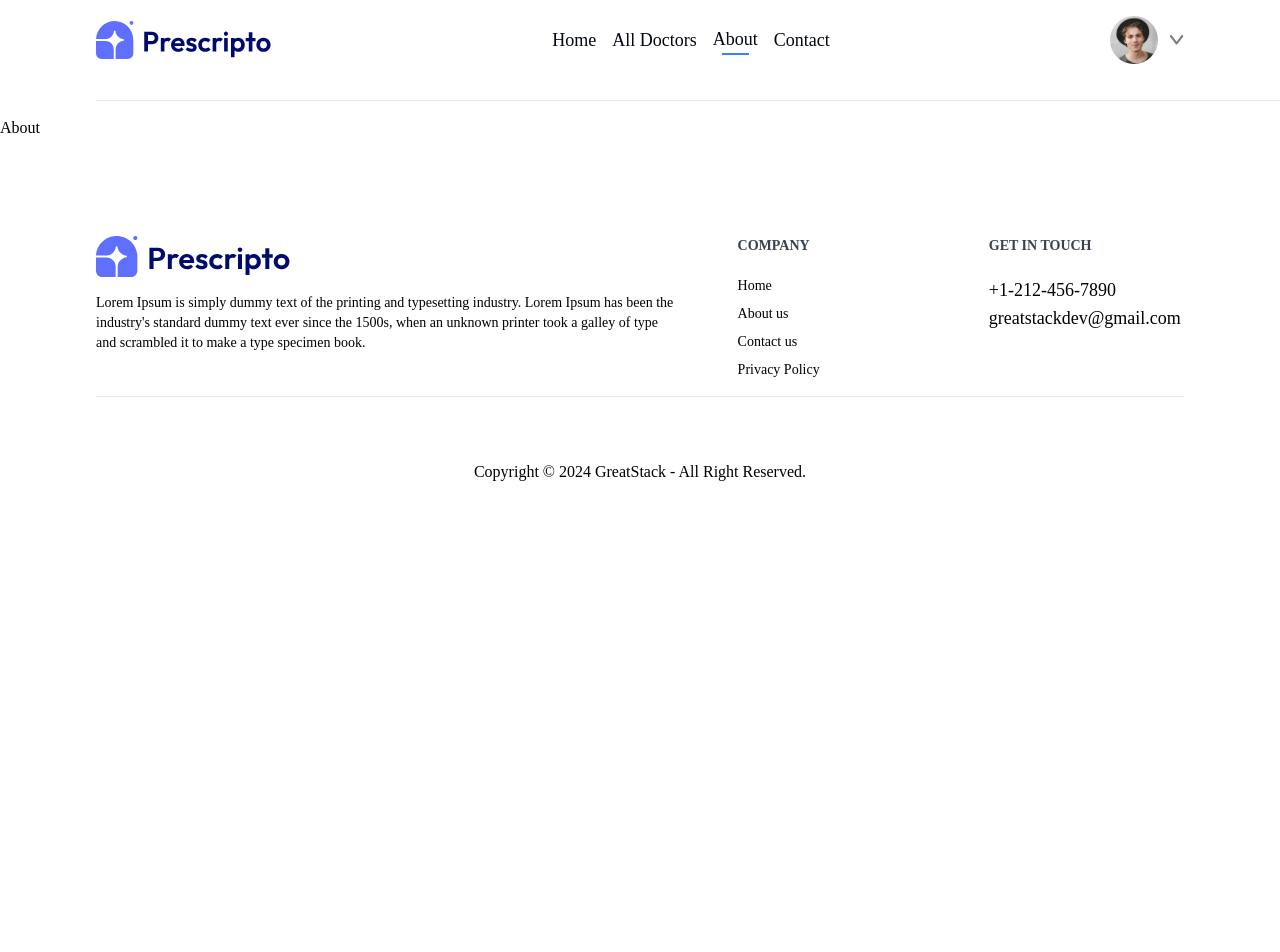
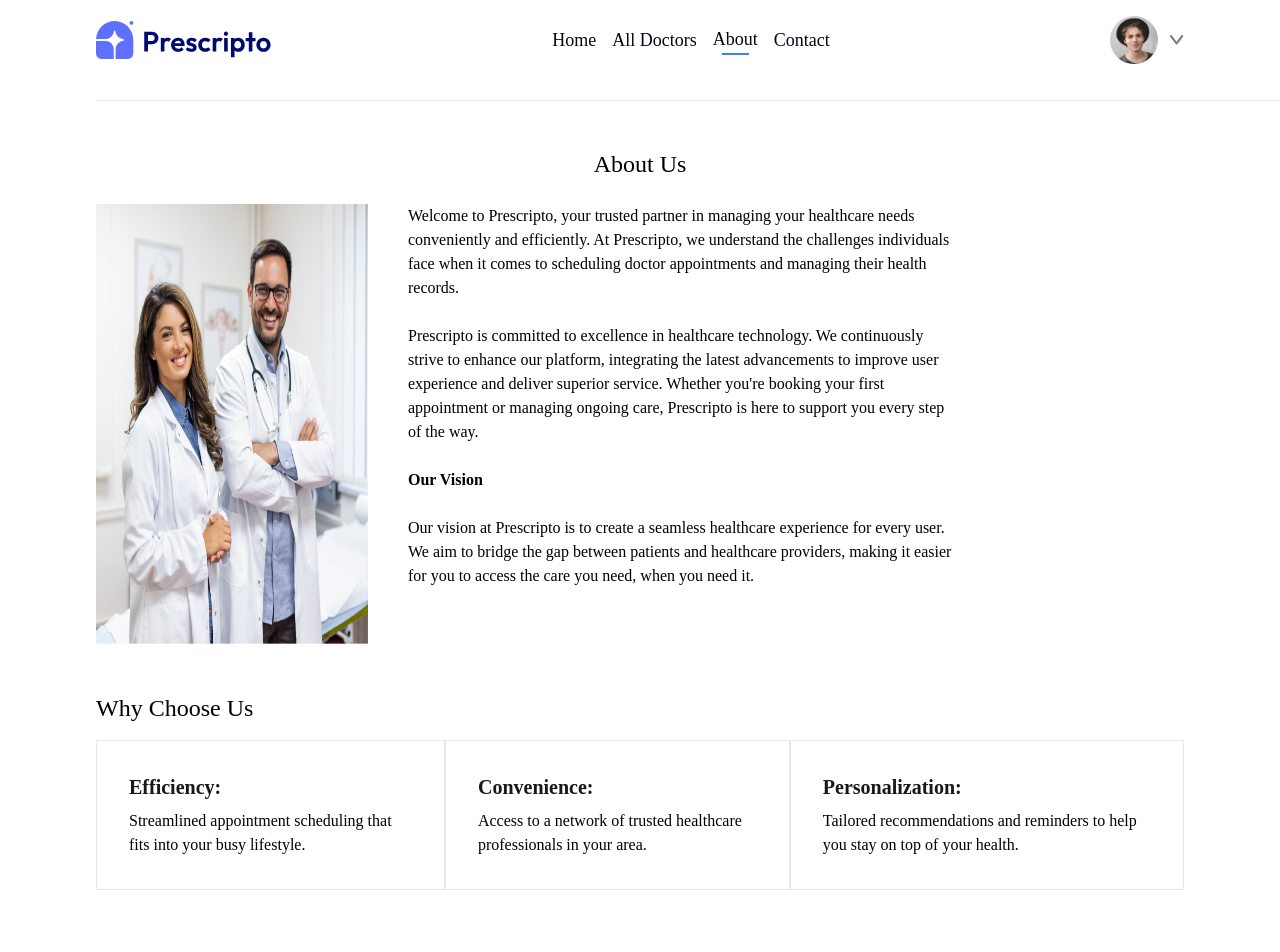
Before and after one commit to AnwarAndargie/hospital-management, a React (Vite) app in the folder front-end/: page /about in a window 1280 px wide. Shown: the top 952 px of the page. Before the commit the page ends 800 px from the top, so only its background shows below. Built offline with nearby package versions, Linux system fonts and the light colour scheme.

Commit message:
add about us page

```diff
--- a/front-end/src/pages/About.jsx
+++ b/front-end/src/pages/About.jsx
@@ -1,7 +1,74 @@
 import React from "react";
+import { assets } from "../../public/assets/assets_frontend/assets";
 
 const About = () => {
-  return <div>About</div>;
+  return (
+    <section className="ml-24 mr-24 mt-8">
+      <div>
+        <h1 className="text-2xl font-medium text-center mb-6">About Us</h1>
+        <div className="flex flex-row gap-10 mb-12">
+          <img
+            className="w-1/4 h-[55vh]"
+            src={assets.about_image}
+            alt="about"
+          />
+          <div className="flex flex-col gap-y-6 w-1/2">
+            <p classN ame="">
+              Welcome to Prescripto, your trusted partner in managing your
+              healthcare needs conveniently and efficiently. At Prescripto, we
+              understand the challenges individuals face when it comes to
+              scheduling doctor appointments and managing their health records.
+            </p>
+            <p>
+              Prescripto is committed to excellence in healthcare technology. We
+              continuously strive to enhance our platform, integrating the
+              latest advancements to improve user experience and deliver
+              superior service. Whether you're booking your first appointment or
+              managing ongoing care, Prescripto is here to support you every
+              step of the way.
+            </p>
+            <h1 className="font-semibold">Our Vision</h1>
+            <p>
+              Our vision at Prescripto is to create a seamless healthcare
+              experience for every user. We aim to bridge the gap between
+              patients and healthcare providers, making it easier for you to
+              access the care you need, when you need it.
+            </p>
+          </div>
+        </div>
+        <h1 className="text-2xl mb-4">Why Choose Us</h1>
+        <div className="flex flex-row ">
+          <div className="border p-8">
+            <h1 className="text-xl font-bold  text-zinc-900 mb-2 ">
+              Efficiency:
+            </h1>
+            <p>
+              Streamlined appointment scheduling that fits into your busy
+              lifestyle.
+            </p>
+          </div>
+          <div className="border p-8">
+            <h1 className="text-xl font-bold  text-zinc-900 mb-2 ">
+              Convenience:
+            </h1>
+            <p>
+              Access to a network of trusted healthcare professionals in your
+              area.
+            </p>
+          </div>
+          <div className="border p-8">
+            <h1 className="text-xl font-bold  text-zinc-900 mb-2 ">
+              Personalization:
+            </h1>
+            <p>
+              Tailored recommendations and reminders to help you stay on top of
+              your health.
+            </p>
+          </div>
+        </div>
+      </div>
+    </section>
+  );
 };
 
 export default About;
```
